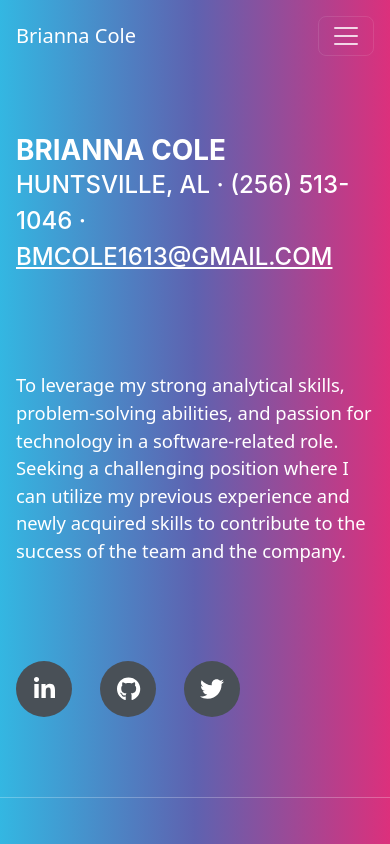
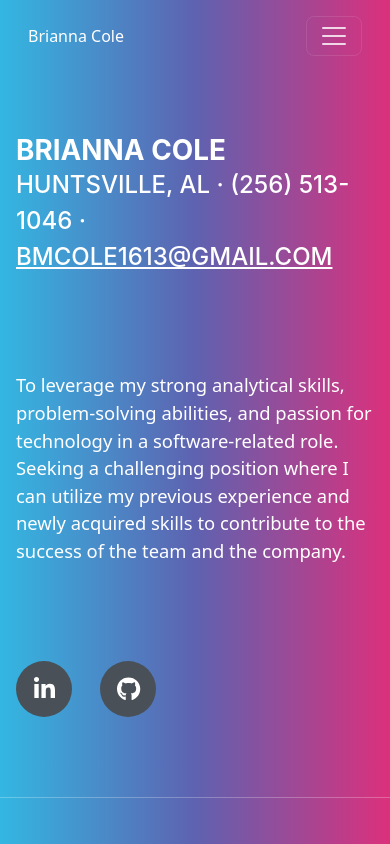
Before and after one commit to bcole1613/Docker-in-a-Bottle, a website: page public/index.html in a window 390 px wide. Shown: the top 844 px of the page. Drawn offline with nearby package versions, Linux system fonts and the light colour scheme; a web font is replaced by a local one.

Commit message:
Trying to make mobile friendly

```diff
--- a/public/index.html
+++ b/public/index.html
@@ -37,6 +37,7 @@
     <body id="page-top">
         <!-- Navigation-->
         <nav class="navbar navbar-expand-lg navbar-dark bg-setext-secondary fixed-top" id="sideNav">
+            <div class="container-fluid"
                 <a class="navbar-brand js-scroll-trigger" href="#page-top">
                     <span class="d-block d-lg-none">Brianna Cole</span>
                     <span class="d-none d-lg-block"><img class="img-fluid img-profile rounded-circle mx-auto mb-2" src="./assets/brianna.jpeg" alt="..." /></span>
@@ -51,6 +52,7 @@
                         <li class="nav-item"><a class="nav-link js-scroll-trigger" href="#projects">Projects</a></li>
                         <li class="nav-item"><a class="nav-link js-scroll-trigger" href="#interests">Interests</a></li>
                     </ul>
+                </div>
             </div>
         </nav>
         <!-- Page Content-->
@@ -70,7 +72,7 @@
                     <div class="social-icons">
                         <a class="social-icon" href="https://www.linkedin.com/in/brianna-cole-b352a010a/"><i class="fab fa-linkedin-in"></i></a>
                         <a class="social-icon" href="https://github.com/bcole1613"><i class="fab fa-github"></i></a>
-                        <a class="social-icon" href="#!"><i class="fab fa-twitter"></i></a>
+                        <!--a class="social-icon" href="#!"><i class="fab fa-twitter"></i></a-->
                     </div>
                 </div>
             </section>
```
Lines whose indentation alone changed are shown as unchanged.
